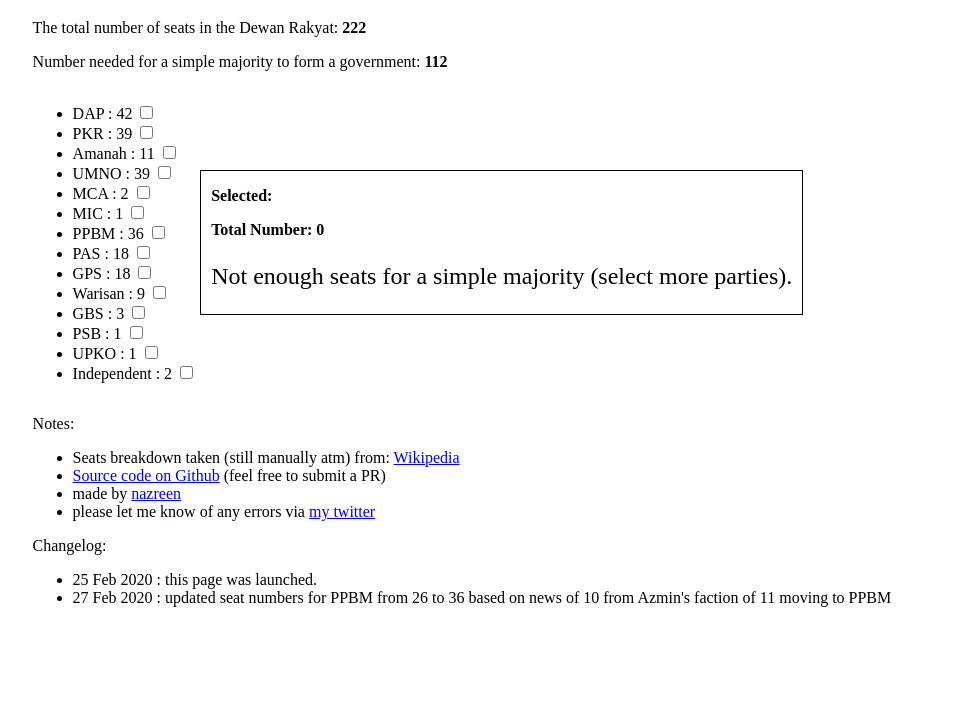
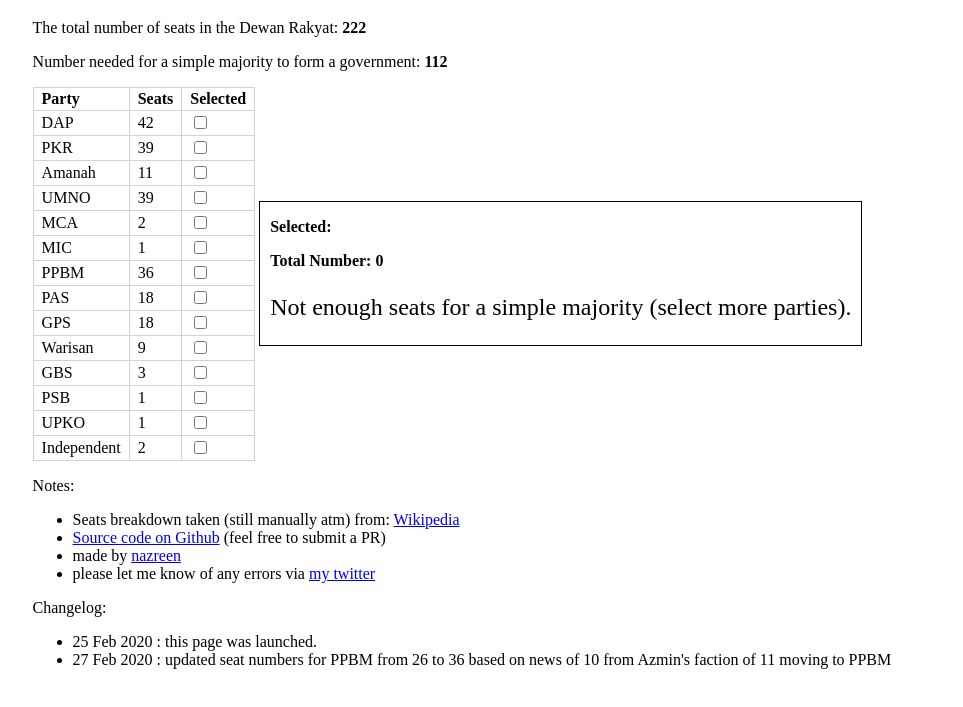
Before and after one commit to nazreen/majority-calc-mal, a plain HTML site: page index.html in a window 1280 px wide. Shown: the part 61-768 px from the top of the page, without its empty margins (1-964 px from the left). Drawn offline with nearby package versions, Linux system fonts and the light colour scheme.

Commit message:
css: use table

```diff
--- a/index.html
+++ b/index.html
@@ -31,12 +31,25 @@
         <b> {{ neededForSimpleMajority }}</b>
       </p>
       <main>
-        <ul id="parties-list">
-          <li v-for="(v,name) in parties">
-            {{ name }} : {{ v }}
-            <input type="checkbox" id="checkbox" v-model="selected[name]" />
-          </li>
-        </ul>
+        <table id="parties-list">
+          <tr>
+            <th>Party</th>
+            <th>Seats</th>
+            <th>Selected</th>
+          </tr>
+          <tr v-for="(v,name) in parties">
+            <td>
+              {{ name }}
+            </td>
+            <td>
+              {{ v }}
+            </td>
+            <td>
+              <input type="checkbox" id="checkbox" v-model="selected[name]" />
+            </td>
+          </tr>
+        </table>
+
         <div id="output">
           <section id="selected">
             <p>Selected: {{ selectedStatement }}</p>
--- a/style.css
+++ b/style.css
@@ -20,6 +20,25 @@ h1 {
   vertical-align: middle;
 }
 
+table {
+  border-collapse: collapse;
+}
+
+th,
+tr,
+td {
+  border: 1px solid lightgrey;
+}
+
+th,
+td {
+  padding: 2px 8px;
+}
+
+#parties-list th {
+  text-align: left;
+}
+
 #output {
   border: 1px solid black;
   padding: 0 10px;
```
